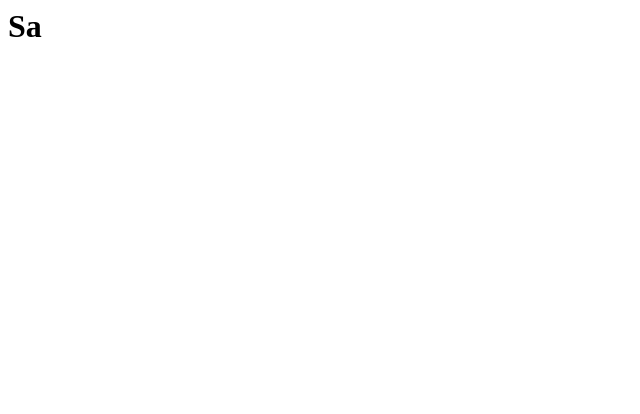
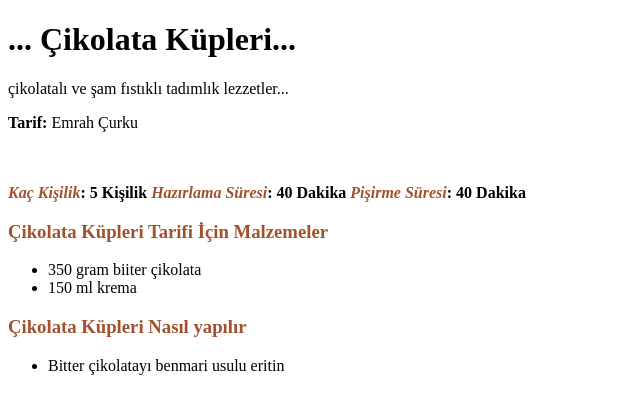
Before and after one commit to emrahcurku/KodluyoruzHtmlBitirme, a plain HTML site: page index.html in a window 1280 px wide. Shown: the whole page, without its empty margins (0-640 px from the left). Drawn offline with Linux system fonts and the light colour scheme.

Commit message:
completed project

```diff
--- a/index.html
+++ b/index.html
@@ -1 +1,38 @@
-<h1>Sa</h1>
+<!DOCTYPE html>
+<html lang="tr">
+<head>
+    <meta charset="UTF-8">
+    <meta name="viewport" content="width=device-width, initial-scale=1.0">
+    <title>Cikolata Kupleri</title>
+</head>
+<body>
+
+    <h1>... Çikolata Küpleri...</h1>
+
+    <p>çikolatalı ve şam fıstıklı tadımlık lezzetler...</p>
+
+    <p> <strong>Tarif: </strong> Emrah Çurku</p>
+
+    <br>
+    <br>
+    <div>
+
+    <strong> <span style="color: sienna;"><i>Kaç Kişilik</i></span>: 5 Kişilik</strong>
+    <strong> <span style="color: sienna;"><i>Hazırlama Süresi</i></span>: 40 Dakika</strong>
+    <strong><span style="color: sienna;"><i>Pişirme Süresi</i></span>: 40 Dakika</strong>
+
+    </div>
+
+    <h3 style="color: sienna;">Çikolata Küpleri Tarifi İçin Malzemeler</h3>
+    <ul >
+        <li >350 gram biiter çikolata</li>
+        <li>150 ml krema</li>
+    </ul>
+
+    <h3 style="color: sienna;">Çikolata Küpleri Nasıl yapılır</h3>
+        <ul >
+            <li >Bitter çikolatayı benmari usulu eritin</li>
+            </ul>
+
+</body>
+</html>
```
